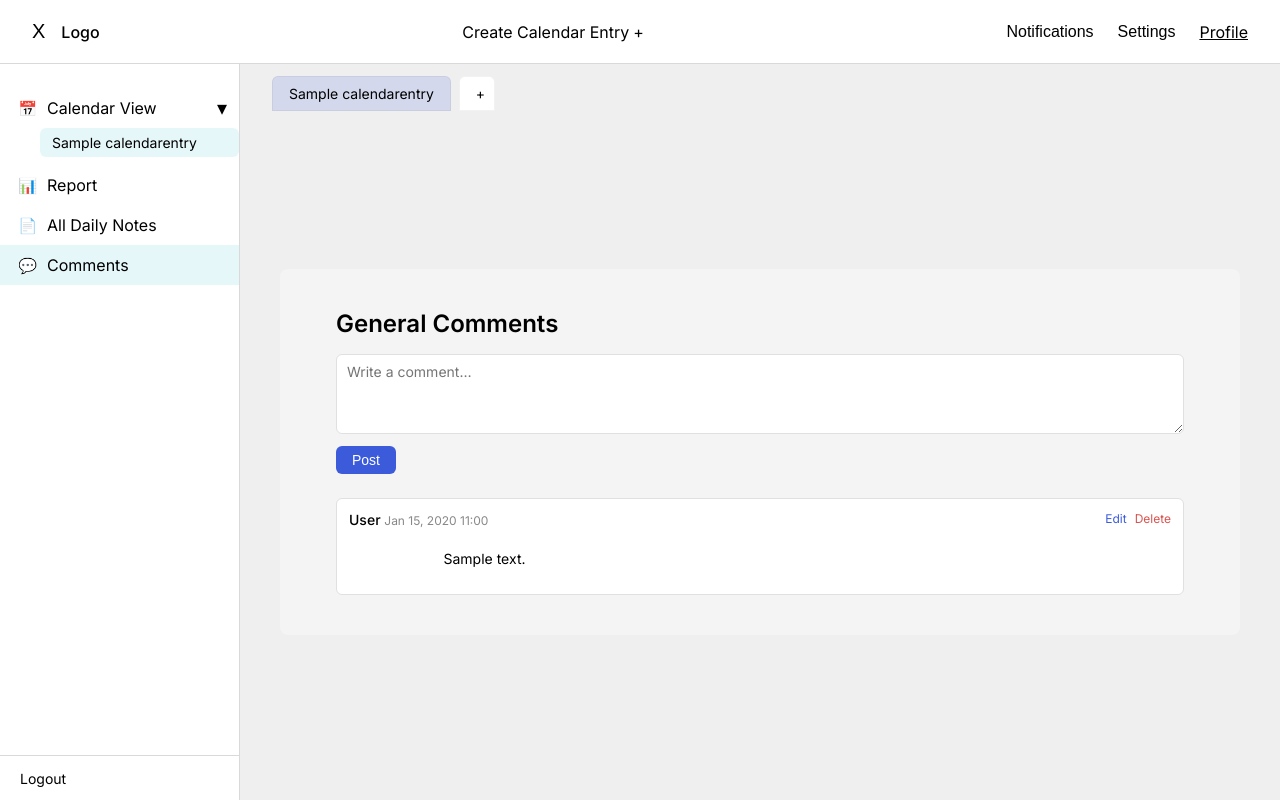
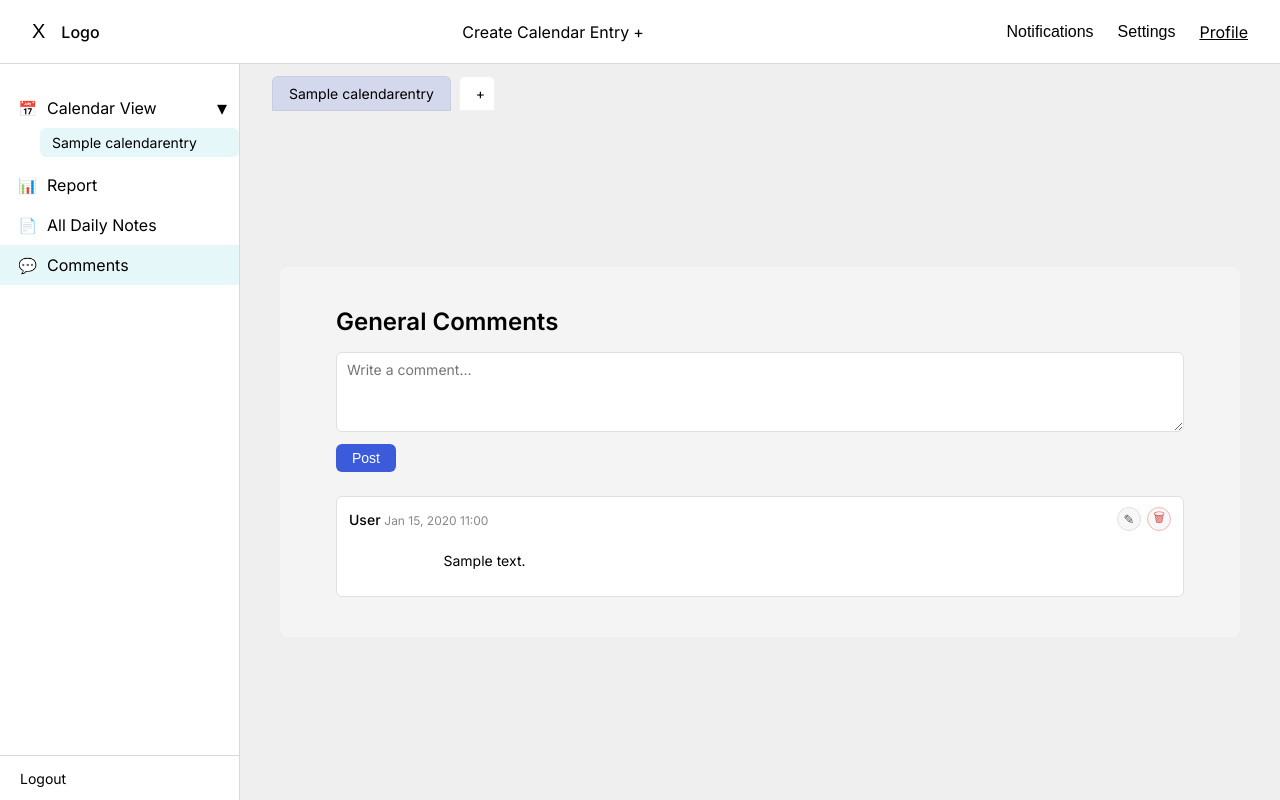
Before and after one commit to Babajideshadare/one_kalenda, a Django app: page /comments/ in a window 1280 px wide. Run offline with Django 5.2, Linux system fonts and the light colour scheme; a user stored in the database is signed in; tables that the repository leaves empty hold one stand-in row (values such as "Sample post").

Commit message:
change the edit and delete to icons

```diff
--- a/static/css/styles.css
+++ b/static/css/styles.css
@@ -948,21 +948,6 @@ body {
     align-items: center;
 }
 
-.comment-action-link {
-    font-size: 12px;
-    color: #3b5bdb;
-    text-decoration: none;
-    cursor: pointer;
-}
-
-.comment-action-link:hover {
-    text-decoration: underline;
-}
-
-.comment-action-danger {
-    color: #d9534f;
-}
-
 .comments-edit-actions {
     margin-top: 8px;
     display: flex;
@@ -983,3 +968,41 @@ body {
 .comments-cancel-link:hover {
     background-color: #eaeaea;
 }
+
+.comment-actions {
+    display: flex;
+    gap: 6px;
+    align-items: center;
+}
+
+/* Small round icon buttons for Edit / Delete */
+.comment-icon-button {
+    width: 24px;
+    height: 24px;
+    border-radius: 12px;
+    display: inline-flex;
+    align-items: center;
+    justify-content: center;
+
+    font-size: 13px;
+    text-decoration: none;
+    color: #555555;
+
+    border: 1px solid #e0e0e0;
+    background-color: #f7f7f7;
+    cursor: pointer;
+}
+
+.comment-icon-button:hover {
+    background-color: #e8e8e8;
+}
+
+/* Red styling for delete icon */
+.comment-icon-danger {
+    color: #d9534f;
+    border-color: #f0b8b6;
+}
+
+.comment-icon-danger:hover {
+    background-color: #f9e2e1;
+}
--- a/templates/habits/public_comments.html
+++ b/templates/habits/public_comments.html
@@ -42,17 +42,22 @@
 
                         {% if comment.user_id == request.user.id %}
                             <div class="comment-actions">
+                                <!-- Edit icon button -->
                                 <a
                                     href="{% url 'edit_public_comment' comment.id %}"
-                                    class="comment-action-link"
+                                    class="comment-icon-button"
+                                    title="Edit"
                                 >
-                                    Edit
+                                    &#9998;  {# pencil icon #}
                                 </a>
+
+                                <!-- Delete icon button -->
                                 <a
                                     href="{% url 'delete_public_comment' comment.id %}"
-                                    class="comment-action-link comment-action-danger"
+                                    class="comment-icon-button comment-icon-danger"
+                                    title="Delete"
                                 >
-                                    Delete
+                                    &#128465;  {# trash icon #}
                                 </a>
                             </div>
                         {% endif %}
```
Also changed, not shown: templates/habits/edit_comment.html (renamed from templates/habits/edit_comments.html).
